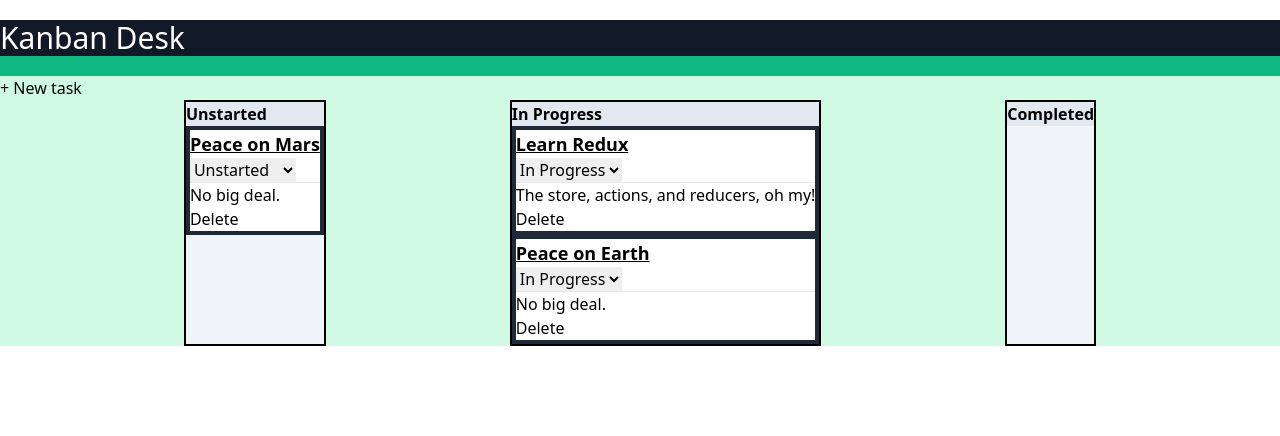
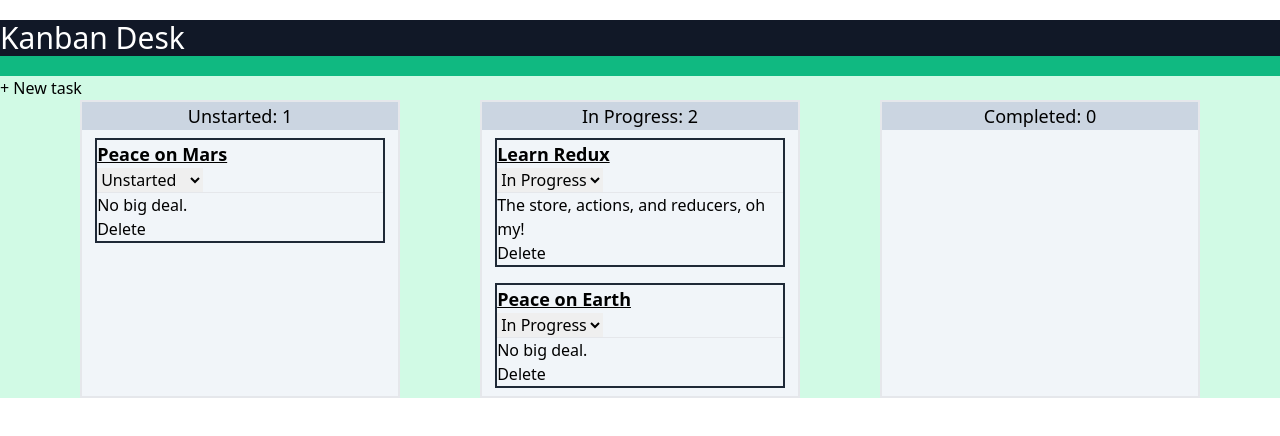
Before and after one commit to ankozlov98/Kanban, a React app: page / in a window 1280 px wide. Shown: the top 436 px of the page. Built offline with nearby package versions, Linux system fonts and the light colour scheme.

Commit message:
restructure + redesign

```diff
--- a/src/App.tsx
+++ b/src/App.tsx
@@ -18,38 +18,14 @@ type PropTaskType = {
 
 const App = ({tasks}: PropTaskType) => {
 
-    const dispatch = useDispatch()
-
-    const onCreateTask = ({ title, description }: CreateTaskType) => {
-        dispatch(CreateTask({ title, description }))
-        }
-
-    const onDeleteTask = ({ title, description, taskId, status }: ChangeTaskType) => {
-            dispatch(DeleteTask({ title, description, taskId, status }))
-            }
-    const onChangeTask = ({ title, description, taskId, status }: ChangeTaskType) => {
-        dispatch(ChangeTask({ title, description, taskId, status }))
-        }
-
-    const [mock, setMock] = useState<TaskType[]>([])
-
-    useEffect(() => {
-        setMock(tasks)
-        console.log(tasks)
-    }, [tasks, store
-        // , onCreateTask, onDeleteTask, onChangeTask
-    ])
 
 
 
     return (
-        <div className='body bg-emerald-500 font-sans '>
+        <div className=' bg-emerald-500 font-sans'>
             <h1 className="my-5 text-3xl bg-gray-900 text-white">Kanban Desk</h1>
             <TasksPage
-                tasks={mock}
-                onCreateTask={onCreateTask}
-                onDeleteTask={onDeleteTask}
-                onChangeTask={onChangeTask}
+                tasks={tasks}
             />
         </div>
     )
--- a/src/Components/Task.tsx
+++ b/src/Components/Task.tsx
@@ -39,7 +39,7 @@ const Task = ({
     }
 
     return (
-        <article className="border-4 border-gray-800 bg-white">
+        <article className="border-2 border-gray-800 bg-stale-100 w-11/12  m-2">
             <section className="taskheader">
                 <section className="text-lg font-bold underline">{task.title}</section>
                 <select value={status} onChange={changeStatus}>
--- a/src/Components/TasksList.tsx
+++ b/src/Components/TasksList.tsx
@@ -1,6 +1,5 @@
 import React from 'react'
 import { TaskType } from '../index'
-import { ChangeTaskType } from '../Redux/actions'
 import { changeTaskFunctionType } from '../types/functionTypes'
 import Task from './Task'
 
@@ -19,10 +18,10 @@ const TaskList = (
         onChangeTask
     }: TaskListProps) => {
     return (
-        <section className=" border-black bg-slate-100 border-2 border-radius-2">
-            <div className="bg-slate-200">
-                <strong>{status}</strong>
-            </div>
+        <article className=" bg-slate-100 border-2 border-rs w-3/12 ">
+            <section className="bg-slate-300 text-center text-lg">{status}: {tasks.length || 0}</section>
+
+            <section className='flex flex-col items-center '>
                 {tasks.map(task => ((task.title && task.description) ?
                     <Task key={task.id} task={task} status={status}
                         onDeleteTasks={onDeleteTasks}
@@ -30,6 +29,8 @@ const TaskList = (
                     /> : ""
                 ))}
             </section>
+
+        </article>
     )
 }
 export default TaskList
--- a/src/Components/TasksPage.tsx
+++ b/src/Components/TasksPage.tsx
@@ -1,6 +1,7 @@
 import React, { Component, useEffect, useState } from 'react'
+import { useDispatch } from 'react-redux'
 import { TaskType } from '..'
-import { CreateTaskType, ChangeTaskType } from '../Redux/actions'
+import { CreateTaskType, ChangeTaskType, CreateTask, DeleteTask, ChangeTask } from '../Redux/actions'
 import { PagePropsTasksType } from '../types/componentProps'
 import { changeTaskFunctionType, createTaskFunctionType } from '../types/functionTypes'
 import TaskList from './TasksList'
@@ -10,14 +11,36 @@ import TaskList from './TasksList'
 export const TASK_STATUSES = ['Unstarted', 'In Progress', 'Completed']
 
 
-
+type TaskPageProps = {
+    tasks: TaskType[]
+}
 
 type NewTaskType = {
     title: string | undefined,
     description: string | undefined
 }
 
-const TasksPage = ({ tasks, onCreateTask, onDeleteTask, onChangeTask }: PagePropsTasksType) => {
+const TasksPage = ({tasks}: TaskPageProps) => {
+
+    const dispatch = useDispatch()
+
+    const onCreateTask = ({ title, description }: CreateTaskType) => {
+        dispatch(CreateTask({ title, description }))
+        }
+
+    const onDeleteTask = ({ title, description, taskId, status }: ChangeTaskType) => {
+            dispatch(DeleteTask({ title, description, taskId, status }))
+            }
+    const onChangeTask = ({ title, description, taskId, status }: ChangeTaskType) => {
+        dispatch(ChangeTask({ title, description, taskId, status }))
+        }
+
+    const [mock, setMock] = useState<TaskType[]>([])
+
+    useEffect(() => {
+        setMock(tasks)
+        console.log(tasks)
+    }, [tasks])
 
     const [tasksState, setTasks] = useState<TaskType[]>([])
 
```
Lines whose indentation alone changed are shown as unchanged.
